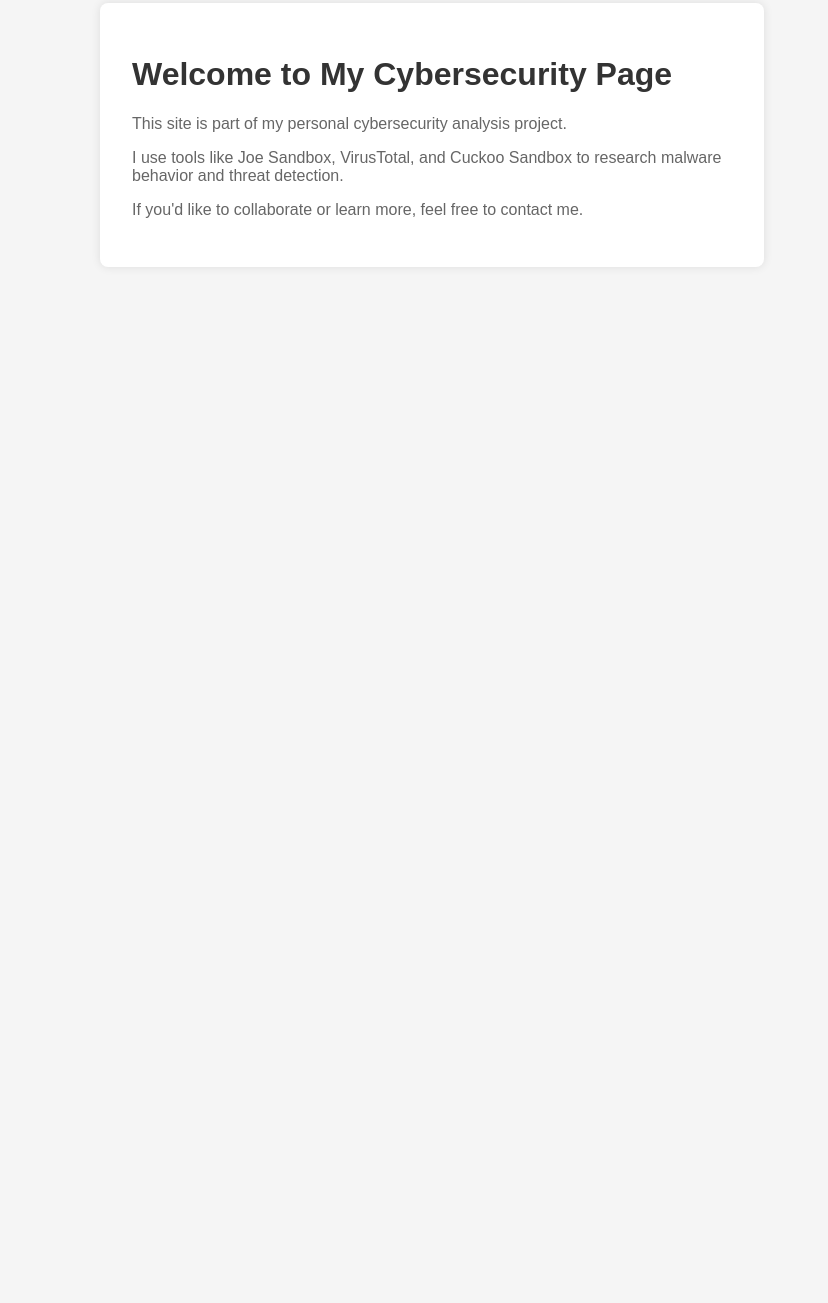
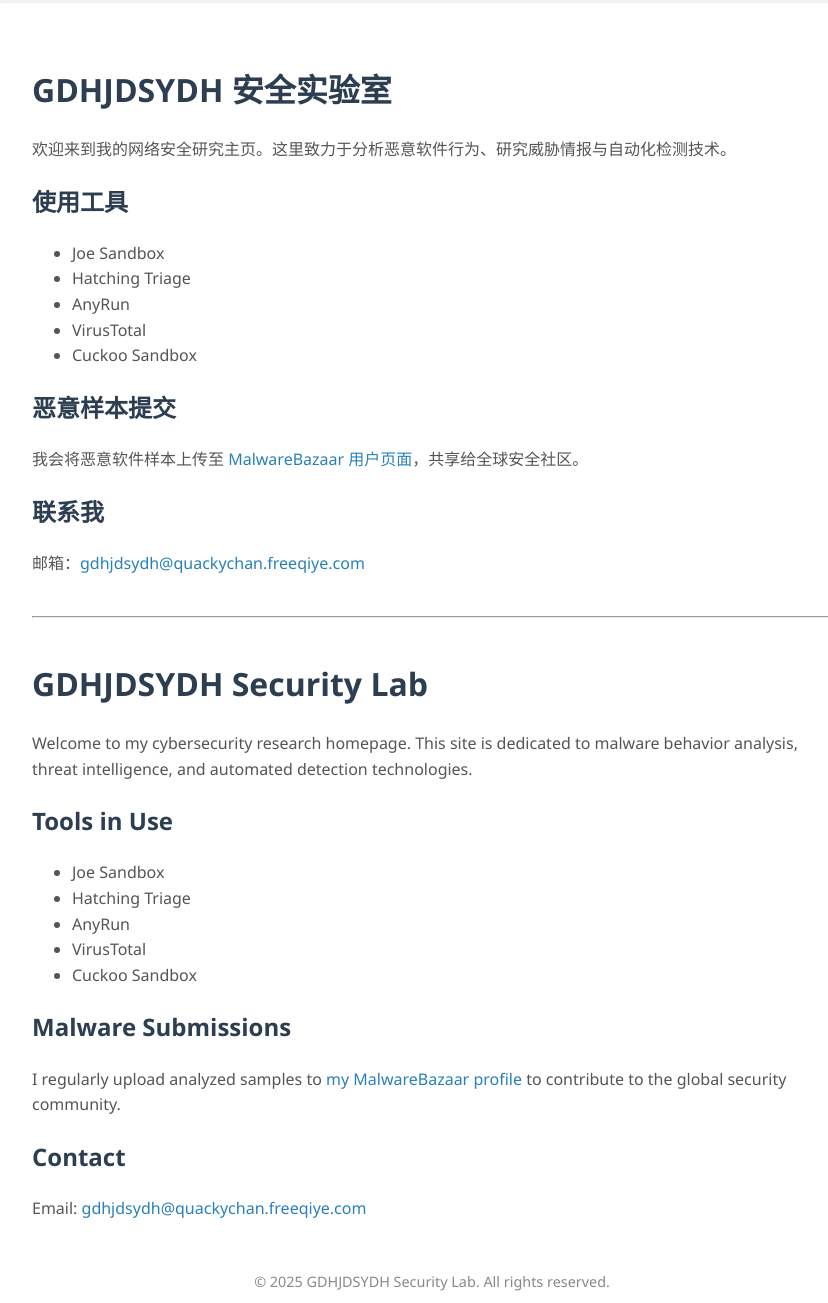
Before and after one commit to GDHJDSYDH/gdhjdsydh.github.io, a plain HTML site: page index.html in a window 1280 px wide. Shown: the part 37-1340 px from the top of the page, without its empty margins (208-1036 px from the left). Before the commit the page ends 800 px from the top, so only its background shows below. Drawn offline with Linux system fonts and the light colour scheme.

Commit message:
Update index.html

```diff
--- a/index.html
+++ b/index.html
@@ -1,21 +1,90 @@
 <!DOCTYPE html>
-<html lang="en">
+<html lang="zh">
 <head>
   <meta charset="UTF-8">
-  <title>My Cybersecurity Lab</title>
+  <title>GDHJDSYDH 安全实验室 | Security Lab</title>
   <style>
-    body { font-family: sans-serif; padding: 2rem; background: #f5f5f5; }
-    .container { max-width: 600px; margin: auto; background: white; padding: 2rem; border-radius: 8px; box-shadow: 0 0 10px rgba(0,0,0,0.1); }
-    h1 { color: #333; }
-    p { color: #666; }
+    body {
+      font-family: "Segoe UI", "Helvetica Neue", sans-serif;
+      background-color: #f4f6f8;
+      padding: 2rem;
+      line-height: 1.6;
+    }
+    .container {
+      max-width: 800px;
+      margin: auto;
+      background: #fff;
+      padding: 2.5rem;
+      border-radius: 10px;
+      box-shadow: 0 4px 12px rgba(0, 0, 0, 0.1);
+    }
+    h1, h2 {
+      color: #2c3e50;
+    }
+    p, li {
+      color: #555;
+    }
+    a {
+      color: #2980b9;
+      text-decoration: none;
+    }
+    a:hover {
+      text-decoration: underline;
+    }
+    footer {
+      margin-top: 3rem;
+      text-align: center;
+      font-size: 0.9rem;
+      color: #888;
+    }
+    hr {
+      margin: 2.5rem 0;
+    }
   </style>
 </head>
 <body>
   <div class="container">
-    <h1>Welcome to My Cybersecurity Page</h1>
-    <p>This site is part of my personal cybersecurity analysis project.</p>
-    <p>I use tools like Joe Sandbox, VirusTotal, and Cuckoo Sandbox to research malware behavior and threat detection.</p>
-    <p>If you'd like to collaborate or learn more, feel free to contact me.</p>
+    <h1>GDHJDSYDH 安全实验室</h1>
+    <p>欢迎来到我的网络安全研究主页。这里致力于分析恶意软件行为、研究威胁情报与自动化检测技术。</p>
+
+    <h2>使用工具</h2>
+    <ul>
+      <li>Joe Sandbox</li>
+      <li>Hatching Triage</li>
+      <li>AnyRun</li>
+      <li>VirusTotal</li>
+      <li>Cuckoo Sandbox</li>
+    </ul>
+
+    <h2>恶意样本提交</h2>
+    <p>我会将恶意软件样本上传至 <a href="https://bazaar.abuse.ch/user/15965" target="_blank">MalwareBazaar 用户页面</a>，共享给全球安全社区。</p>
+
+    <h2>联系我</h2>
+    <p>邮箱：<a href="mailto:gdhjdsydh@quackychan.freeqiye.com">gdhjdsydh@quackychan.freeqiye.com</a></p>
+
+    <hr>
+
+    <h1>GDHJDSYDH Security Lab</h1>
+    <p>Welcome to my cybersecurity research homepage. This site is dedicated to malware behavior analysis, threat intelligence, and automated detection technologies.</p>
+
+    <h2>Tools in Use</h2>
+    <ul>
+      <li>Joe Sandbox</li>
+      <li>Hatching Triage</li>
+      <li>AnyRun</li>
+      <li>VirusTotal</li>
+      <li>Cuckoo Sandbox</li>
+    </ul>
+
+    <h2>Malware Submissions</h2>
+    <p>I regularly upload analyzed samples to <a href="https://bazaar.abuse.ch/user/15965" target="_blank">my MalwareBazaar profile</a> to contribute to the global security community.</p>
+
+    <h2>Contact</h2>
+    <p>Email: <a href="mailto:gdhjdsydh@quackychan.freeqiye.com">gdhjdsydh@quackychan.freeqiye.com</a></p>
+
+    <footer>
+      © 2025 GDHJDSYDH Security Lab. All rights reserved.
+    </footer>
   </div>
 </body>
 </html>
```
